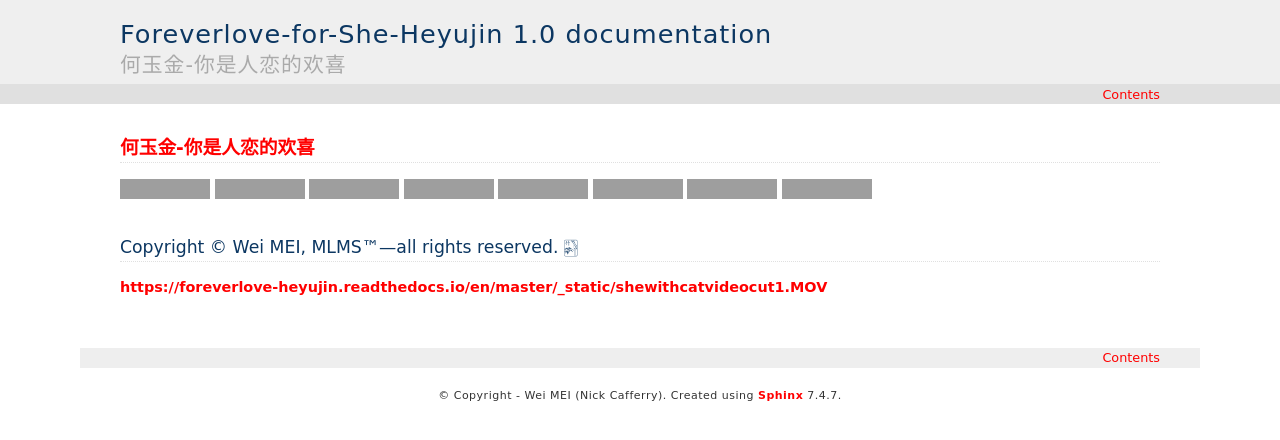
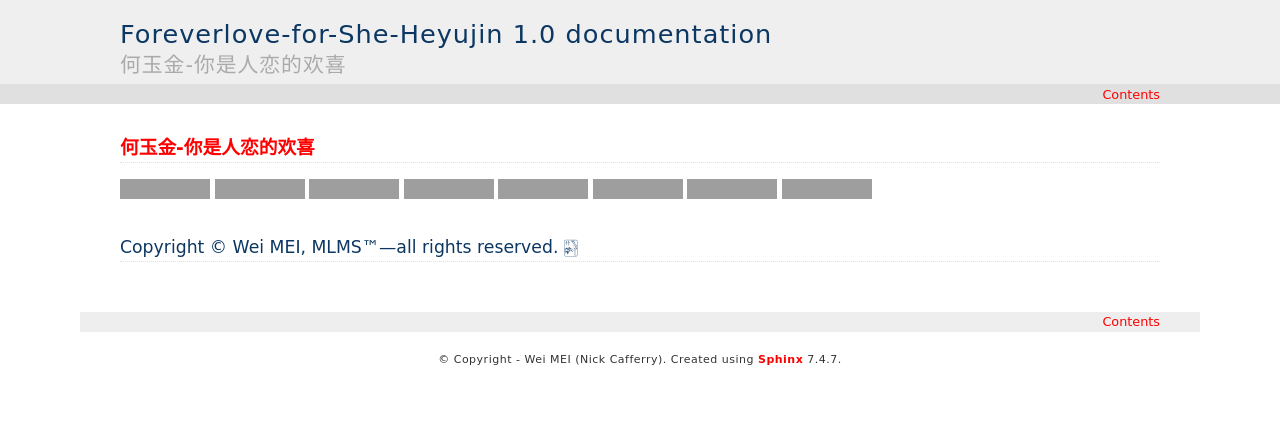
Before and after one commit to nickcafferry/heyujin-foreverlove, a Sphinx documentation site: the page built from docs/README.rst, in a window 1280 px wide. Shown: the top 440 px of the page. Built offline with Sphinx 7.4.7, drawn with Linux system fonts in a browser that asks for light colours; some of the changed lines change nothing that is shown; grey boxes are pictures that could not be loaded.

Commit message:
Update README.rst

```diff
--- a/docs/README.rst
+++ b/docs/README.rst
@@ -37,6 +37,3 @@ Copyright |copy| Wei MEI, |MLMS (TM)| |---| all rights reserved. |bamboo|
    :trim:
 
 .. |bamboo| unicode:: 0x1F024 .. bamboo
-
-
-https://foreverlove-heyujin.readthedocs.io/en/master/_static/shewithcatvideocut1.MOV
```
